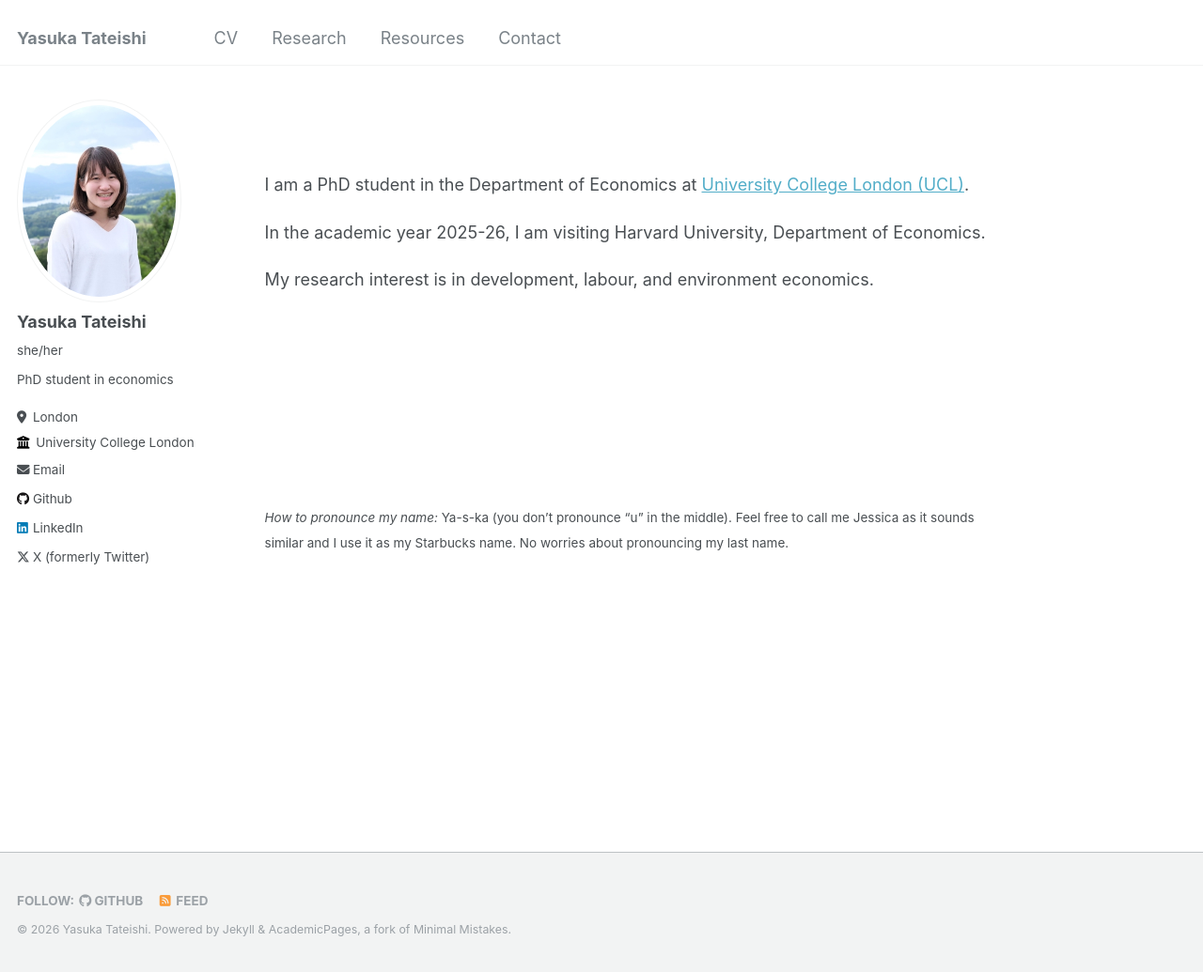
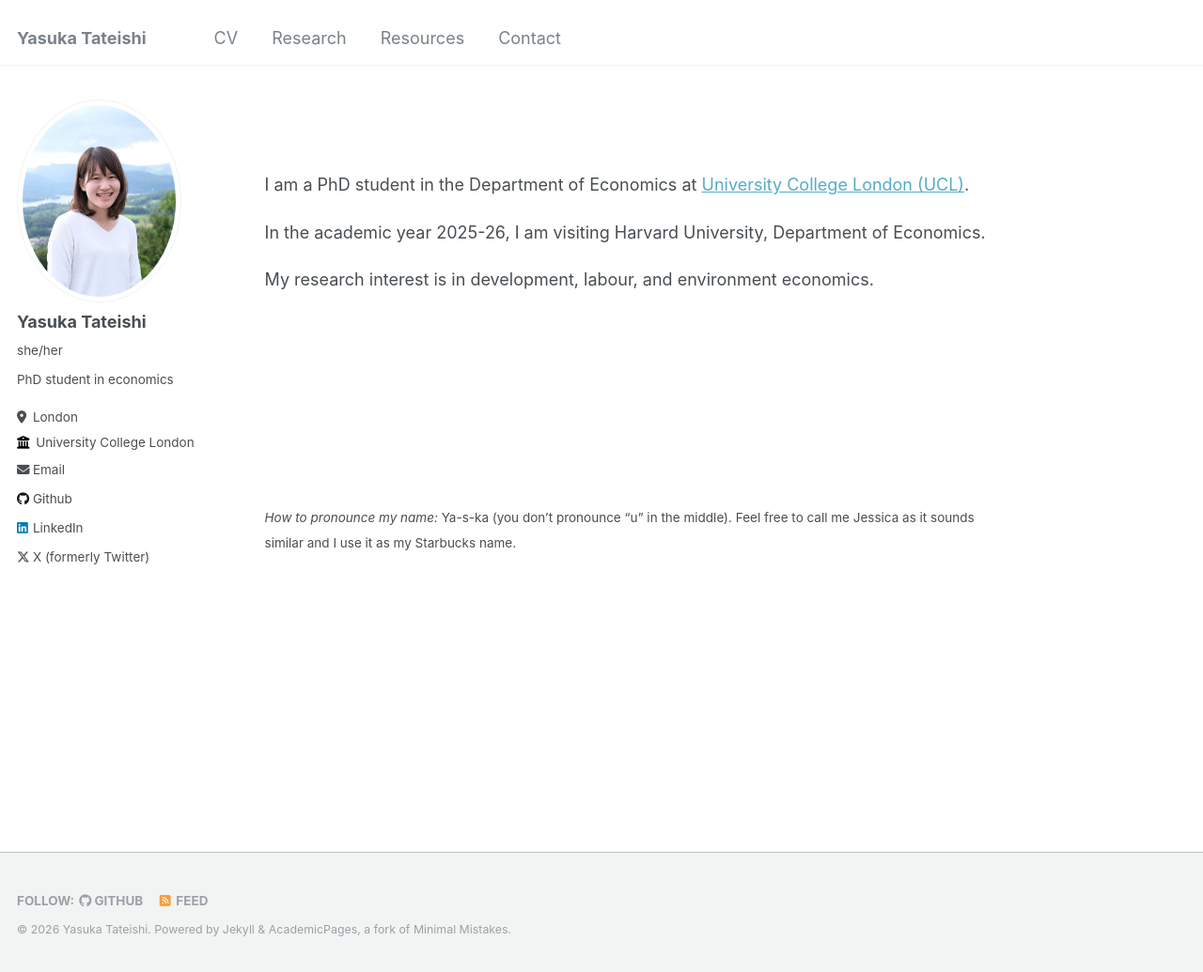
Before and after one commit to yaskatat/yaskatat.github.io, a Jekyll site: the page built from _pages/about.md, in a window 1280 px wide and 1035 px high. Shown: the whole window at 94% size. Built offline with Jekyll 4.4.1, drawn with Linux system fonts in a browser that asks for light colours.

Commit message:
Update about.md

```diff
--- a/_pages/about.md
+++ b/_pages/about.md
@@ -28,6 +28,6 @@ My research interest is in development, labour, and environment economics.
 
 <br />
 
-<small>*How to pronounce my name:* Ya-s-ka (you don't pronounce "u" in the middle). Feel free to call me Jessica as it sounds similar and I use it as my Starbucks name. No worries about pronouncing my last name. </small>
+<small>*How to pronounce my name:* Ya-s-ka (you don't pronounce "u" in the middle). Feel free to call me Jessica as it sounds similar and I use it as my Starbucks name. </small>
 
 <br />
```
